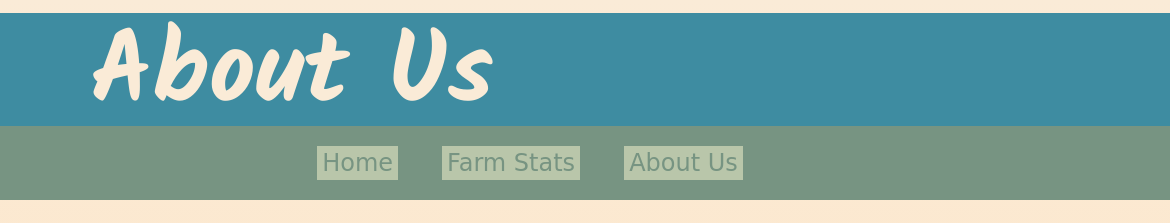
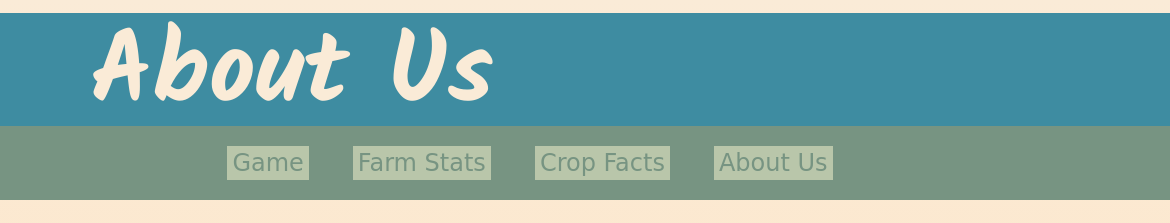
Before and after one commit to lausl-makins/farming-game, a plain HTML site: page aboutus.html in a window 1280 px wide. Shown: the top 223 px of the page, 110-1280 px from the left. Drawn offline with Linux system fonts and the light colour scheme; a web font is replaced by a local one.

Commit message:
page formatting

```diff
--- a/aboutus.html
+++ b/aboutus.html
@@ -3,6 +3,7 @@
 
 <head>
   <title>About Us</title>
+  <link rel="shortcut icon" href="img/carrot_produce.png">
   <link rel="stylesheet" href="css/reset.css">
   <link rel="stylesheet" href="css/style.css">
   <link rel="preconnect" href="https://fonts.googleapis.com">
@@ -24,8 +25,9 @@
   <nav>
 
     <ul>
-      <li class="navLinks"><a href="index.html">Home</a></li>
+      <li class="navLinks"><a href="index.html">Game</a></li>
       <li class="navLinks"><a href="stats.html">Farm Stats</a></li>
+      <li class="navLinks"><a href="facts.html">Crop Facts</a></li>
       <li class="navLinks"><a href="aboutus.html">About Us</a></li>
     </ul>
 
```
